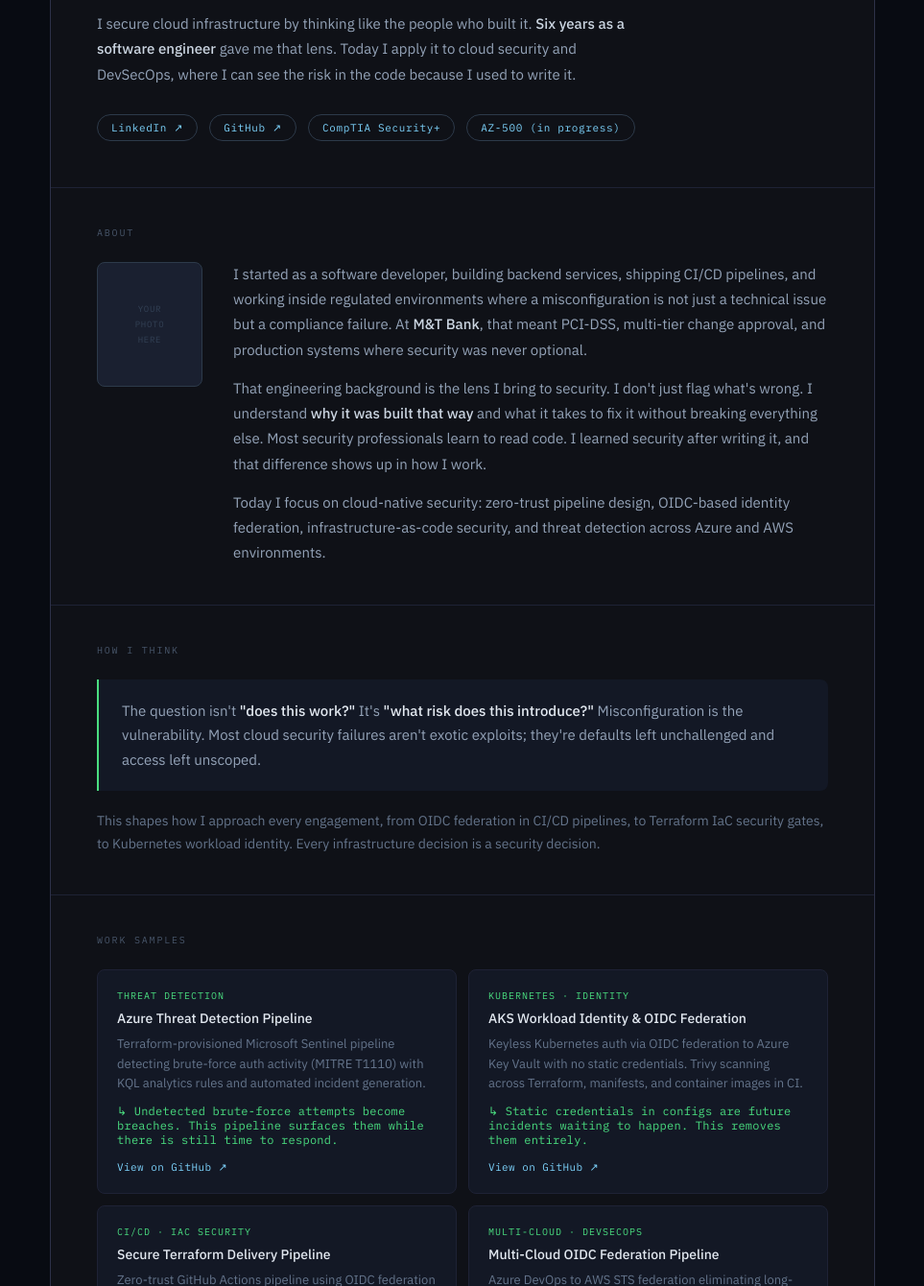
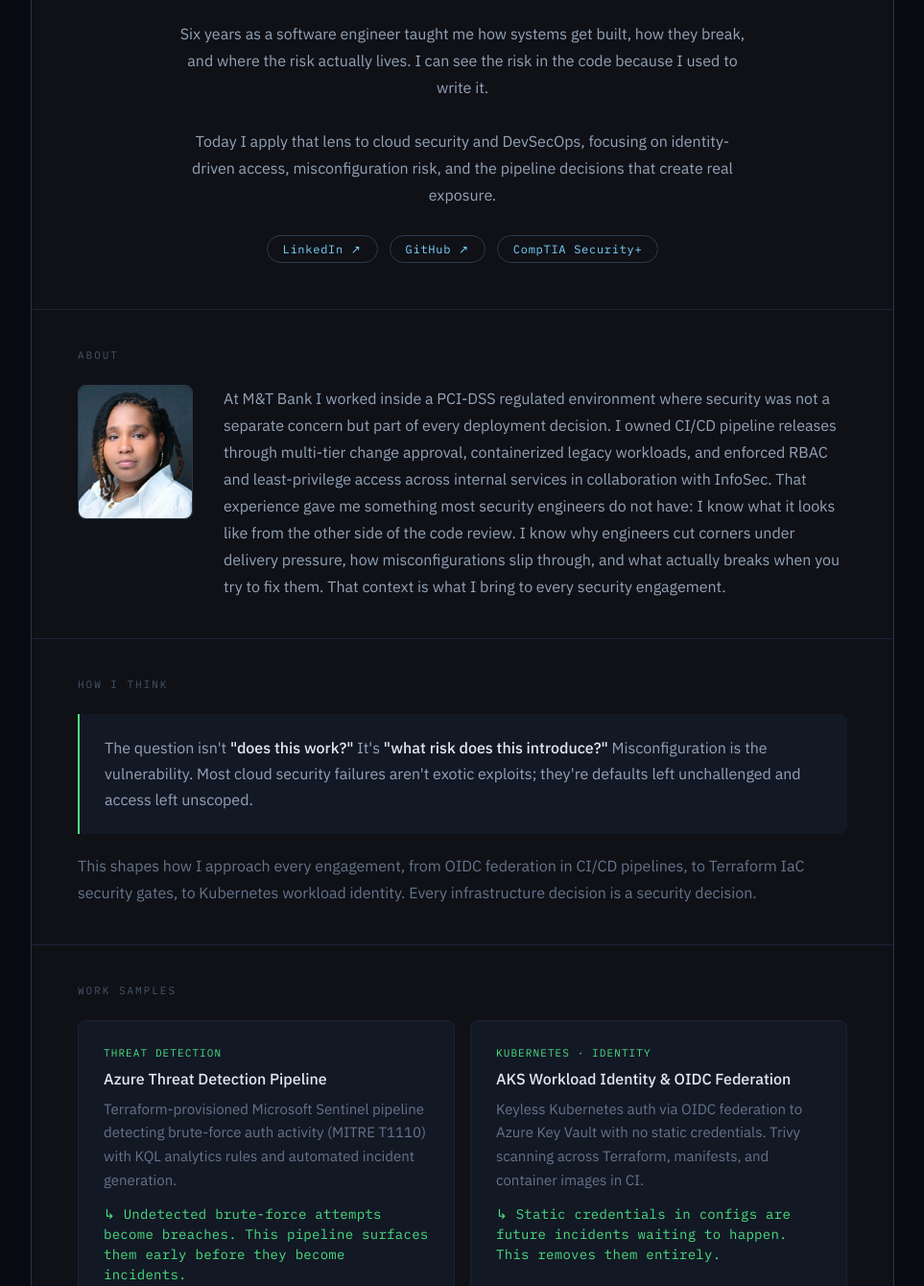
Before and after one commit to Lia-Bing0/Lia-Bing0.github.io, a plain HTML site: page Lia_Chandler_Bio.html in a window 1280 px wide. Shown: the part 212-1552 px from the top of the page at 96% size, without its empty margins (158-1121 px from the left). Drawn offline with Linux system fonts and the light colour scheme.

Commit message:
docs: enhanced format and added profile photo

```diff
--- a/portfolio_mockup.html
+++ b/Lia_Chandler_Bio.html
@@ -3,7 +3,7 @@
 <head>
 <meta charset="UTF-8">
 <meta name="viewport" content="width=device-width, initial-scale=1.0">
-<title>Portfolio | Cloud Security Engineer & DevSecOps Practitioner</title>
+<title>Portfolio | Cloud Security Engineer</title>
 <link href="https://fonts.googleapis.com/css2?family=IBM+Plex+Mono:wght@400;500&family=IBM+Plex+Sans:wght@300;400;500&display=swap" rel="stylesheet">
 <style>
   * { margin: 0; padding: 0; box-sizing: border-box; }
@@ -15,12 +15,13 @@
     justify-content: center;
     padding: 40px 20px;
     min-height: 100vh;
+    font-size: 16px;
   }
 
   .port {
     background: #0f1117;
     color: #e2e8f0;
-    width: 860px;
+    width: 900px;
     border-radius: 12px;
     overflow: hidden;
     border: 0.5px solid #2d3148;
@@ -29,11 +30,12 @@
   .hero {
     padding: 56px 48px 48px;
     border-bottom: 0.5px solid #1e2235;
+    text-align: center;
   }
 
   .tag {
     font-family: 'IBM Plex Mono', monospace;
-    font-size: 11px;
+    font-size: 12px;
     letter-spacing: 0.12em;
     color: #4ade80;
     text-transform: uppercase;
@@ -41,7 +43,7 @@
   }
 
   .hero-name {
-    font-size: 42px;
+    font-size: 48px;
     font-weight: 300;
     letter-spacing: -0.02em;
     color: #f1f5f9;
@@ -50,7 +52,7 @@
   }
 
   .hero-title {
-    font-size: 15px;
+    font-size: 16px;
     color: #64748b;
     font-weight: 400;
     margin: 0 0 24px;
@@ -58,22 +60,25 @@
   }
 
   .hero-bio {
-    font-size: 15px;
+    font-size: 16px;
     line-height: 1.75;
     color: #94a3b8;
-    max-width: 580px;
-    margin: 0 0 28px;
+    max-width: 600px;
+    margin: 0 auto 28px;
   }
 
-  .hero-bio strong { color: #cbd5e1; font-weight: 500; }
-
-  .links { display: flex; gap: 12px; flex-wrap: wrap; }
+  .links {
+    display: flex;
+    gap: 12px;
+    flex-wrap: wrap;
+    justify-content: center;
+  }
 
   .link-pill {
     font-family: 'IBM Plex Mono', monospace;
-    font-size: 11px;
+    font-size: 12px;
     letter-spacing: 0.06em;
-    padding: 6px 14px;
+    padding: 6px 16px;
     border: 0.5px solid #2d3a4a;
     border-radius: 20px;
     color: #7dd3fc;
@@ -88,7 +93,7 @@
 
   .section-label {
     font-family: 'IBM Plex Mono', monospace;
-    font-size: 10px;
+    font-size: 11px;
     letter-spacing: 0.18em;
     color: #475569;
     text-transform: uppercase;
@@ -102,8 +107,8 @@
   }
 
   .bio-photo {
-    width: 110px;
-    height: 130px;
+    width: 120px;
+    height: 140px;
     border-radius: 8px;
     background: #1a2030;
     border: 0.5px solid #2d3a4a;
@@ -123,25 +128,21 @@
   }
 
   .bio-text p {
-    font-size: 15px;
+    font-size: 16px;
     line-height: 1.75;
     color: #94a3b8;
-    margin-bottom: 14px;
   }
-
-  .bio-text p:last-child { margin-bottom: 0; }
-  .bio-text strong { color: #cbd5e1; font-weight: 500; }
 
   .positioning {
     background: #131825;
     border-left: 2px solid #4ade80;
-    padding: 20px 24px;
+    padding: 22px 26px;
     border-radius: 0 8px 8px 0;
     margin-bottom: 20px;
   }
 
   .positioning p {
-    font-size: 15px;
+    font-size: 16px;
     line-height: 1.7;
     color: #94a3b8;
     margin: 0;
@@ -149,58 +150,59 @@
 
   .positioning p strong { color: #e2e8f0; font-weight: 500; }
 
-  .sub-text { font-size: 14px; color: #64748b; line-height: 1.7; }
+  .sub-text { font-size: 16px; color: #64748b; line-height: 1.7; }
 
   .project-grid {
     display: grid;
     grid-template-columns: 1fr 1fr;
-    gap: 12px;
+    gap: 16px;
   }
 
   .project-card {
     background: #131825;
     border: 0.5px solid #1e2235;
     border-radius: 8px;
-    padding: 20px;
+    padding: 26px;
     display: flex;
     flex-direction: column;
   }
 
   .proj-tag {
     font-family: 'IBM Plex Mono', monospace;
-    font-size: 10px;
+    font-size: 11px;
     letter-spacing: 0.1em;
     color: #4ade80;
-    margin-bottom: 8px;
+    margin-bottom: 10px;
     text-transform: uppercase;
   }
 
   .proj-name {
-    font-size: 14px;
+    font-size: 16px;
     font-weight: 500;
     color: #e2e8f0;
-    margin-bottom: 8px;
+    margin-bottom: 10px;
   }
 
   .proj-desc {
-    font-size: 13px;
+    font-size: 15px;
     color: #64748b;
-    line-height: 1.6;
-    margin-bottom: 10px;
+    line-height: 1.65;
+    margin-bottom: 12px;
   }
 
   .proj-impact {
-    font-size: 12px;
+    font-size: 14px;
     color: #4ade80;
     font-family: 'IBM Plex Mono', monospace;
     letter-spacing: 0.02em;
-    margin-bottom: 14px;
+    margin-bottom: 16px;
     flex: 1;
+    line-height: 1.5;
   }
 
   .proj-link {
     font-family: 'IBM Plex Mono', monospace;
-    font-size: 11px;
+    font-size: 12px;
     color: #7dd3fc;
     text-decoration: none;
     letter-spacing: 0.04em;
@@ -209,8 +211,7 @@
 
   .proj-link:hover { text-decoration: underline; }
 
-  /* Grouped skills */
-  .skills-groups { display: flex; flex-direction: column; gap: 14px; }
+  .skills-groups { display: flex; flex-direction: column; gap: 16px; }
 
   .skill-group-row {
     display: flex;
@@ -220,11 +221,11 @@
 
   .skill-group-label {
     font-family: 'IBM Plex Mono', monospace;
-    font-size: 10px;
+    font-size: 11px;
     letter-spacing: 0.1em;
     color: #4ade80;
     text-transform: uppercase;
-    min-width: 150px;
+    min-width: 155px;
     padding-top: 6px;
     flex-shrink: 0;
   }
@@ -233,8 +234,8 @@
 
   .skill-chip {
     font-family: 'IBM Plex Mono', monospace;
-    font-size: 11px;
-    padding: 5px 12px;
+    font-size: 12px;
+    padding: 6px 14px;
     background: #131825;
     border: 0.5px solid #1e2235;
     border-radius: 4px;
@@ -244,13 +245,13 @@
 
   .contact-row { display: flex; align-items: flex-start; gap: 48px; flex-wrap: wrap; }
 
-  .contact-item { font-size: 13px; color: #64748b; line-height: 1.8; }
+  .contact-item { font-size: 15px; color: #64748b; line-height: 1.8; }
 
   .contact-item span {
     display: block;
     color: #7dd3fc;
     font-family: 'IBM Plex Mono', monospace;
-    font-size: 12px;
+    font-size: 13px;
   }
 
   .footer-note {
@@ -269,16 +270,18 @@
 
   <div class="hero">
     <div class="tag">Cloud Security · DevSecOps</div>
-    <h1 class="hero-name">[Your Name]</h1>
-    <p class="hero-title">Cloud Security Engineer & DevSecOps Practitioner</p>
+    <h1 class="hero-name">Lia Chandler</h1>
+    <p class="hero-title">Cloud Security Engineer (DevSecOps and Identity)</p>
     <p class="hero-bio">
-      I secure cloud infrastructure by thinking like the people who built it. <strong>Six years as a software engineer</strong> gave me that lens. Today I apply it to cloud security and DevSecOps, where I can see the risk in the code because I used to write it.
+      Six years as a software engineer taught me how systems get built, how they break, and where the risk actually lives. I can see the risk in the code because I used to write it.
+    </p>
+    <p class="hero-bio" style="margin-top: 12px;">
+      Today I apply that lens to cloud security and DevSecOps, focusing on identity-driven access, misconfiguration risk, and the pipeline decisions that create real exposure.
     </p>
     <div class="links">
-      <a class="link-pill" href="#">LinkedIn ↗</a>
+      <a class="link-pill" href="https://www.linkedin.com/in/lia-chandler-a4733452" target="_blank">LinkedIn ↗</a>
       <a class="link-pill" href="https://github.com/Lia-Bing0" target="_blank">GitHub ↗</a>
       <span class="link-pill">CompTIA Security+</span>
-      <span class="link-pill">AZ-500 (in progress)</span>
     </div>
   </div>
 
@@ -286,17 +289,11 @@
     <div class="section-label">About</div>
     <div class="bio-wrap">
       <div class="bio-photo">
-        <div class="photo-placeholder">YOUR<br>PHOTO<br>HERE</div>
+        <img src="portfolio_picture.jpg" alt="Your Name" style="width:100%; height:100%; object-fit:cover; border-radius:8px;">
       </div>
       <div class="bio-text">
         <p>
-          I started as a software developer, building backend services, shipping CI/CD pipelines, and working inside regulated environments where a misconfiguration is not just a technical issue but a compliance failure. At <strong>M&T Bank</strong>, that meant PCI-DSS, multi-tier change approval, and production systems where security was never optional.
-        </p>
-        <p>
-          That engineering background is the lens I bring to security. I don't just flag what's wrong. I understand <strong>why it was built that way</strong> and what it takes to fix it without breaking everything else. Most security professionals learn to read code. I learned security after writing it, and that difference shows up in how I work.
-        </p>
-        <p>
-          Today I focus on cloud-native security: zero-trust pipeline design, OIDC-based identity federation, infrastructure-as-code security, and threat detection across Azure and AWS environments.
+          At M&T Bank I worked inside a PCI-DSS regulated environment where security was not a separate concern but part of every deployment decision. I owned CI/CD pipeline releases through multi-tier change approval, containerized legacy workloads, and enforced RBAC and least-privilege access across internal services in collaboration with InfoSec. That experience gave me something most security engineers do not have: I know what it looks like from the other side of the code review. I know why engineers cut corners under delivery pressure, how misconfigurations slip through, and what actually breaks when you try to fix them. That context is what I bring to every security engagement.
         </p>
       </div>
     </div>
@@ -320,7 +317,7 @@
         <div class="proj-tag">Threat Detection</div>
         <div class="proj-name">Azure Threat Detection Pipeline</div>
         <div class="proj-desc">Terraform-provisioned Microsoft Sentinel pipeline detecting brute-force auth activity (MITRE T1110) with KQL analytics rules and automated incident generation.</div>
-        <div class="proj-impact">↳ Undetected brute-force attempts become breaches. This pipeline surfaces them while there is still time to respond.</div>
+        <div class="proj-impact">↳ Undetected brute-force attempts become breaches. This pipeline surfaces them early before they become incidents.</div>
         <a class="proj-link" href="https://github.com/Lia-Bing0/azure-defender-sentinel-detection-lab" target="_blank">View on GitHub ↗</a>
       </div>
 
@@ -402,7 +399,6 @@
         <div class="skill-chips">
           <span class="skill-chip">PCI-DSS</span>
           <span class="skill-chip">NIST 800-53</span>
-          <span class="skill-chip">OWASP</span>
           <span class="skill-chip">HIPAA</span>
         </div>
       </div>
@@ -421,7 +417,7 @@
         <div class="skill-group-label">Operating Systems</div>
         <div class="skill-chips">
           <span class="skill-chip">Linux</span>
-          <span class="skill-chip">Windows Server</span>
+          <span class="skill-chip">Windows</span>
         </div>
       </div>
     </div>
@@ -430,9 +426,9 @@
   <div class="section">
     <div class="section-label">Contact</div>
     <div class="contact-row">
-      <div class="contact-item">Email<span>you@email.com</span></div>
+      <div class="contact-item">Email<span>kylia.chandler@yahoo.com</span></div>
       <div class="contact-item">Location<span>Newark, DE</span></div>
-      <div class="contact-item">LinkedIn<span>linkedin.com/in/yourhandle</span></div>
+      <div class="contact-item">LinkedIn<span>linkedin.com/in/lia-chandler-a4733452</span></div>
       <div class="contact-item">GitHub<span>github.com/Lia-Bing0</span></div>
     </div>
   </div>
```
Also changed, not shown: portfolio_picture.jpg (added).
